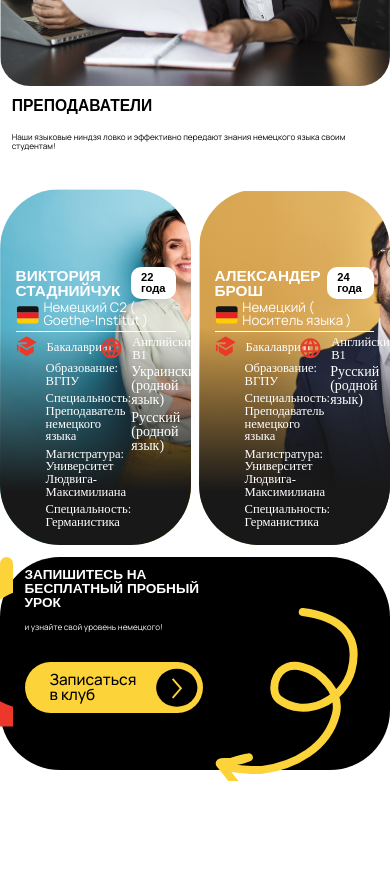
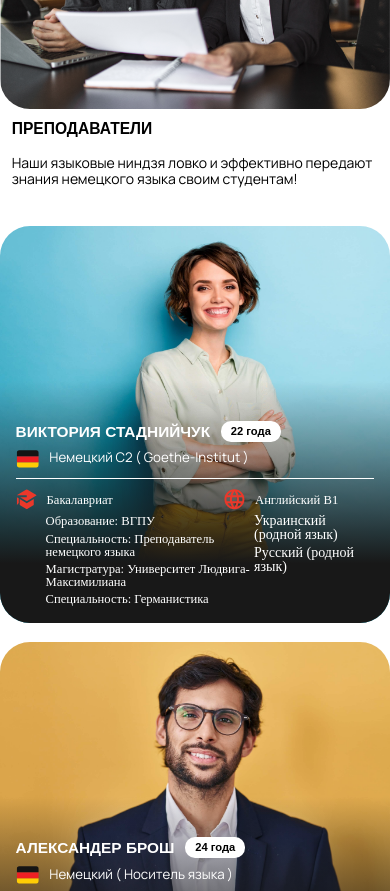
Before and after one commit to OsP93/deutchskill, a plain HTML site: page index.html in a window 390 px wide. Shown: the part 2920-3811 px from the top of the page. Before the commit the page ends 3701 px from the top, so only its background shows below. Drawn offline with Linux system fonts and the light colour scheme; a web font is replaced by a local one.

Commit message:
mobile version 0.3

```diff
--- a/style.css
+++ b/style.css
@@ -686,12 +686,13 @@ html {
 }
 
 .teachers-profiles--victoria {
-    background-image: url(src/img/shutterstock_1935859771\ 4.png);
+    background-image: url(src/img/t1.jpg);
     background-size: cover;
 }
 
 .teachers-profiles--alex {
-    background-image: url(src/img/shutterstock_1935859771\ 6.png);
+    background-image: url(src/img/t2.jpg);
+    background-position: 48% 0;
     background-size: cover;
 }
 
@@ -1114,5 +1115,53 @@ html {
         display: none;
     }
 
+    .club-content--description,
+    .teachers-content--text,
+    .invite-content--text {
+        font-size: 1rem;
+    }
+
+    .club-content--description,
+    .teachers-content--text,
+    .invite-content--text {
+        font-size: 1rem;
+    }
+
+    .teachers-profiles {
+        flex-direction: column;
+    }
+
+    .profile {
+        width: 100%;
+        border-radius: 30px;
+        padding-top: 50%;
+        margin-bottom: 5%;
+    }
+
+    .profile:after {
+        border-radius: 30px;
+    }
+
+    .invite {
+        border-radius: 30px;
+    }
+
+    .invite-content {
+        border-radius: 30px;
+        padding: 5% 5% 10% 23%;
+        background-color: #000;
+        background-image: url(src/img/Group_b.svg);
+        background-repeat: no-repeat;
+    }
+
+    .invite-img,
+    .invite-content--img {
+        display: none;
+    }
+
+    .invite-content--title {
+        font-size: 1.2rem;
+    }
+
 
 }
```
Also changed, not shown: src/img/shutterstock_1935859771 4.png (deleted), src/img/shutterstock_1935859771 6.png (deleted), src/img/t1.jpg (added), src/img/t2.jpg (added).
